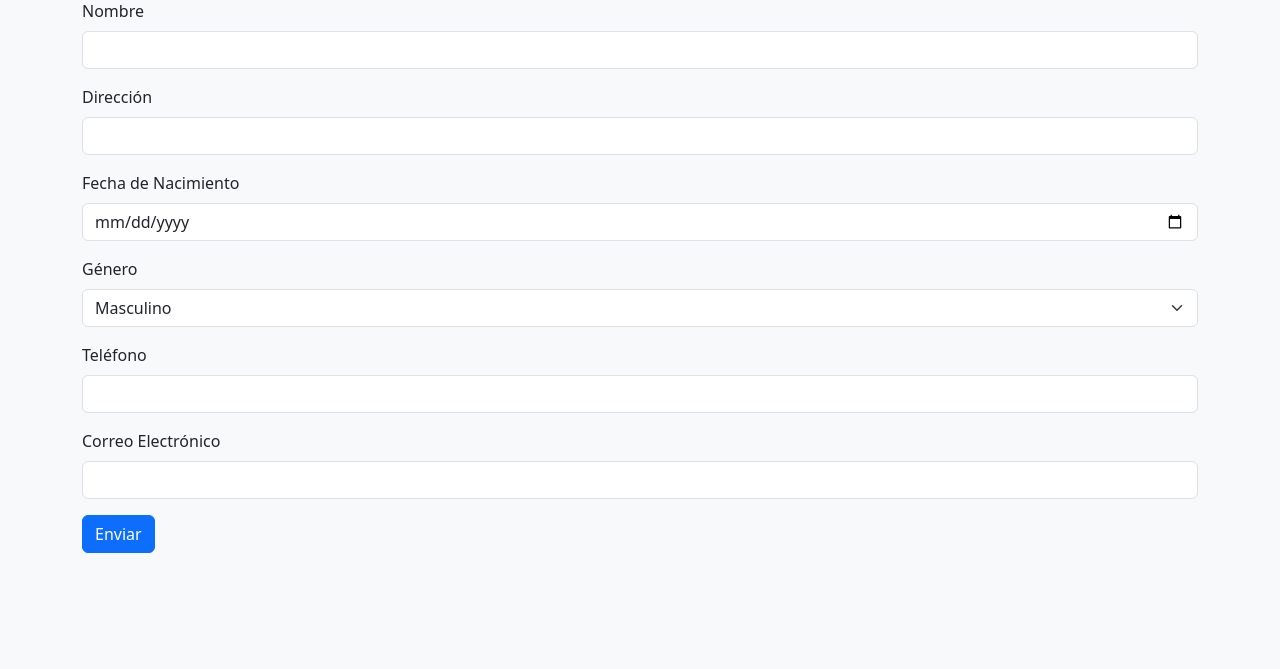
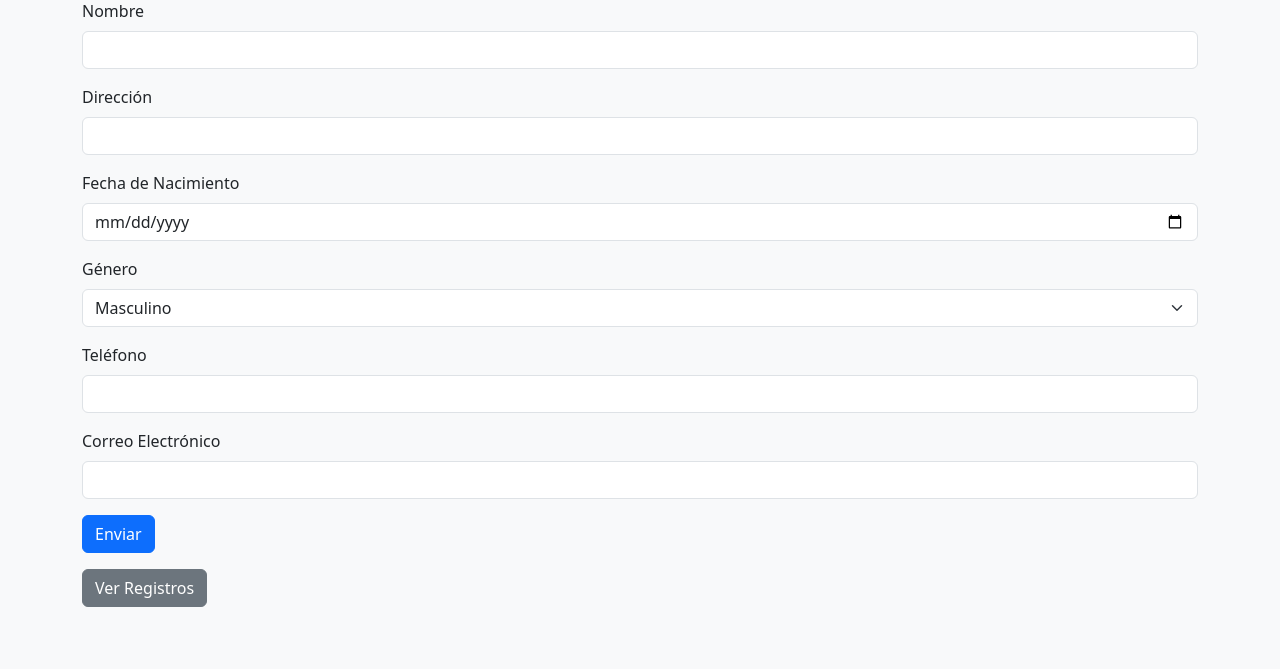
Before and after one commit to codigoscerrados-prog/fastapi-form-app, a FastAPI app: page /form in a window 1280 px wide. Shown: the part 111-780 px from the top of the page. Run offline with FastAPI, Linux system fonts and the light colour scheme.

Commit message:
Subir proyecto completo

```diff
--- a/app/main.py
+++ b/app/main.py
@@ -90,6 +90,7 @@ def mostrar_usuarios(request: Request, db: Session = Depends(get_db)):
     usuarios = db.query(models.User).all()
     return templates.TemplateResponse("registros.html", {"request": request, "usuarios": usuarios})
 
+#Actualizar datos
 @app.post("/actualizar/{user_id}", response_class=HTMLResponse)
 def actualizar_usuario(
     request: Request,
--- a/app/templates/form.html
+++ b/app/templates/form.html
@@ -51,6 +51,9 @@
             </div>
 
             <button type="submit" class="btn btn-primary">Enviar</button>
+            <div class="mt-3">
+                <a href="/registros" class="btn btn-secondary">Ver Registros</a>
+            </div>
         </form>
     </div>
 </body>
```
